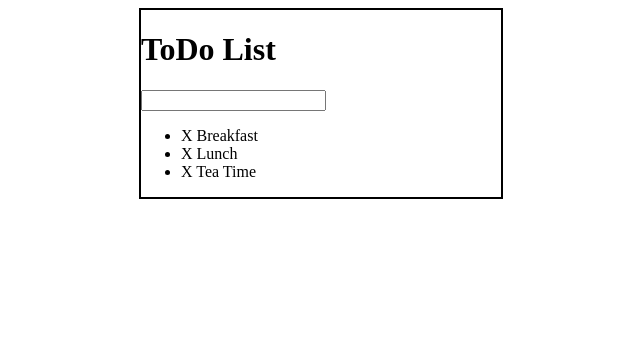
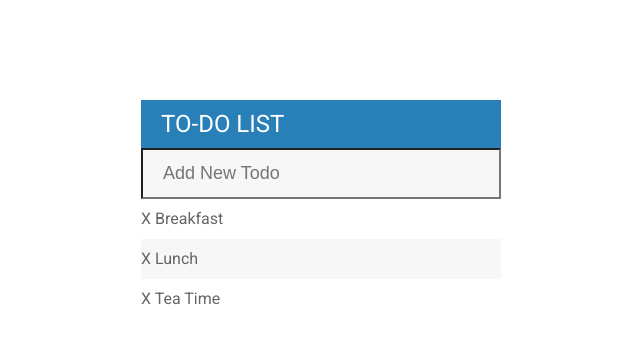
Before and after one commit to Gurpreetsingh05222/ToDoList, a plain HTML site: page index.html in a window 1280 px wide. Shown: the whole page, without its empty margins (319-959 px from the left). Drawn offline with Linux system fonts and the light colour scheme.

Commit message:
list styling

```diff
--- a/assets/css/style.css
+++ b/assets/css/style.css
@@ -1,7 +1,54 @@
+body{
+    font-family: Roboto;
+}
+
+h1{
+    background: #2980b9;
+    color: white;
+    margin: 0;
+    padding: 10px 20px;
+    text-transform: uppercase;
+    font-size: 24px;
+    font-weight: normal;
+}
+
+ul{
+    list-style: none;
+    margin: 0;
+    padding: 0;
+}
+
+li{
+    background: #fff;
+    height: 40px;
+    line-height: 40px;
+    color: #666;
+}
+
+li:nth-child(2n){
+    background: #f7f7f7;
+}
+
+input{
+    font-size: 18px;
+    color: #2980b9;
+    background-color: #f7f7f7;
+    width: 100%;
+    padding: 13px 13px 13px 20px;
+    box-sizing: border-box;
+}
+
+input:focus{
+    background: #fff;
+    border: 3px solid #2980b9;
+    outline: none;
+}
+
 #container{
     width: 360px;
-    margin: 0 auto;
-    border: 2px solid black;
+    margin: 100px auto;
+    background: #f7f7f7;
+    box-border: 0 0 3px rgba(0, 0, 0, 0.1);
 }
 
 .completed{
--- a/index.html
+++ b/index.html
@@ -1,15 +1,16 @@
 <!DOCTYPE html>
 <html>
     <head>
-        <title>ToDo List</title>
+        <title>To-Do List</title>
         <link rel="stylesheet" href="assets/css/style.css">
+        <link href="https://fonts.googleapis.com/css?family=Roboto:400,500,700&display=swap" rel="stylesheet">
         <script src="assets/js/lib/jquery.min.js"></script>
     </head>
     <body>
 
         <div id="container">
-            <h1>ToDo List</h1>
-            <input type="text">
+            <h1>To-Do List</h1>
+            <input type="text" placeholder="Add New Todo">
 
             <ul>
                 <li><span>X</span> Breakfast</li>
```
